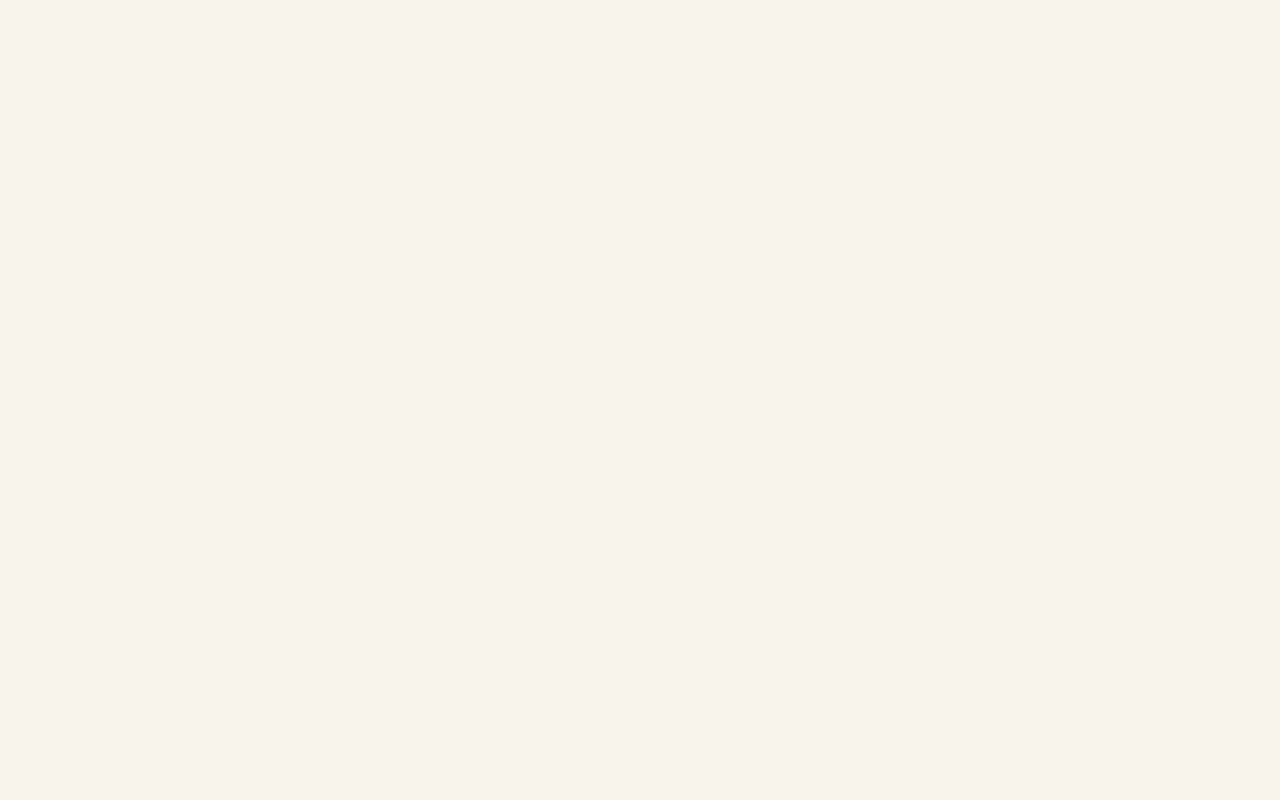
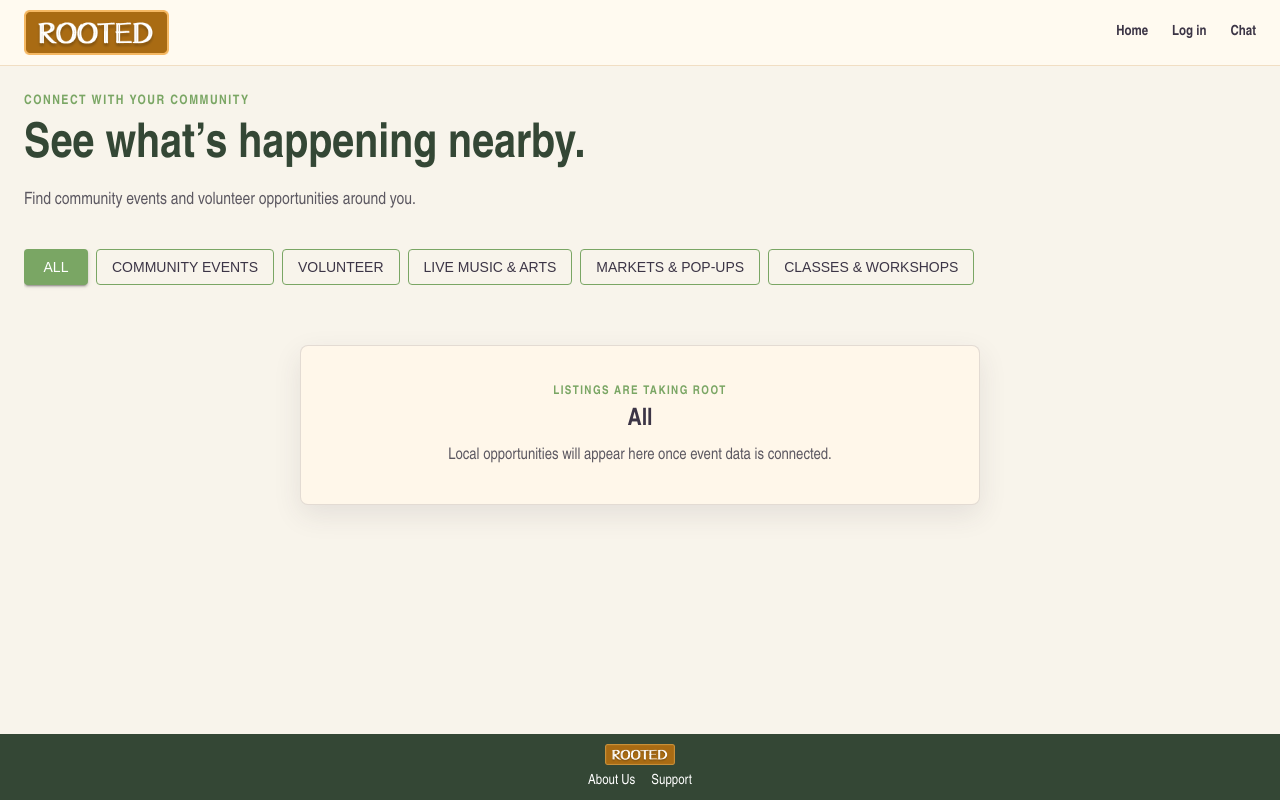
Before and after one commit to brandon-mks/RootedDeployment, a React (Vite) app in the folder client/: page /connect in a window 1280 px wide. Before the commit this address had no page. Built offline with nearby package versions, Linux system fonts and the light colour scheme.

Commit message:
Reapply "Add Connect page with community filters" (#17)
This reverts commit f0daa7d6a024d47fabd2dd18cc35734fc2fc112e.

```diff
--- a/client/src/App.jsx
+++ b/client/src/App.jsx
@@ -6,13 +6,15 @@ import LoginPage from "./pages/LoginPage";
 import AboutPage from "./pages/AboutPage";
 
 import DiscoverPage from "./components/DiscoverPage.jsx";
+import ConnectPage from "./pages/ConnectPage.jsx";
 import Chatbot from "./components/chatbot/Chatbot.jsx";
 
 function App() {
   return (
     <Routes>
       <Route path="/" element={<LandingPage />} />
-      <Route path="/discover" element={<DiscoverPage />} />
+      <Route path="/discover" element={<DiscoverPage />}/>
+      <Route path="/connect" element={<ConnectPage />} />
       <Route path="/chat" element={<Chatbot />} />
       <Route path="/login" element={<LoginPage />} />
       <Route path="/about" element={<AboutPage />} />
--- /dev/null
+++ b/client/src/pages/ConnectPage.jsx
@@ -0,0 +1,99 @@
+import { useState } from "react";
+import { Button, Stack } from "@mui/material";
+
+import Header from "../components/Header.jsx";
+import Footer from "../components/Footer.jsx";
+
+const connectFilters = [
+  { value: "all", label: "All" },
+  { value: "community_events", label: "Community Events" },
+  { value: "volunteer", label: "Volunteer" },
+  { value: "live_music_arts", label: "Live Music & Arts" },
+  { value: "markets_popups", label: "Markets & Pop-ups" },
+  { value: "classes_workshops", label: "Classes & Workshops" },
+];
+
+// Replace this empty array with API results later.
+const opportunities = [];
+
+function ConnectPage() {
+  const [selectedFilter, setSelectedFilter] = useState("all");
+
+  const selectedLabel =
+    connectFilters.find((filter) => filter.value === selectedFilter)?.label ??
+    "All";
+
+  const visibleOpportunities =
+    selectedFilter === "all"
+      ? opportunities
+      : opportunities.filter(
+          (opportunity) => opportunity.kind === selectedFilter,
+        );
+
+  return (
+    <div className="page-layout">
+      <Header />
+
+      <main className="page-content connect-page">
+        <header className="connect-page-heading">
+          <p className="hero-eyebrow">Connect with your community</p>
+          <h1>See what’s happening nearby.</h1>
+          <p>
+            Find community events and volunteer opportunities around you.
+          </p>
+        </header>
+
+        <Stack
+          direction="row"
+          spacing={1}
+          className="connect-filters"
+        >
+          {connectFilters.map((filter) => {
+            const isSelected = selectedFilter === filter.value;
+
+            return (
+              <Button
+                key={filter.value}
+                type="button"
+                variant={isSelected ? "contained" : "outlined"}
+                onClick={() => setSelectedFilter(filter.value)}
+                className="connect-filter-button"
+                sx={{
+                  flexShrink: 0,
+                  borderColor: "var(--rooted-green)",
+                  color: isSelected ? "white" : "var(--rooted-plum)",
+                  backgroundColor: isSelected
+                    ? "var(--rooted-green)"
+                    : "transparent",
+                  "&:hover": {
+                    borderColor: "var(--rooted-green)",
+                    backgroundColor: isSelected
+                      ? "var(--rooted-dark-green)"
+                      : "rgba(122, 166, 100, 0.1)",
+                  },
+                }}
+              >
+                {filter.label}
+              </Button>
+            );
+          })}
+        </Stack>
+
+        {visibleOpportunities.length === 0 && (
+          <section className="connect-empty-state" aria-live="polite">
+            <p className="connect-empty-eyebrow">Listings are taking root</p>
+            <h2>{selectedLabel}</h2>
+            <p>
+              Local opportunities will appear here once event data is
+              connected.
+            </p>
+          </section>
+        )}
+      </main>
+
+      <Footer />
+    </div>
+  );
+}
+
+export default ConnectPage;
--- a/client/src/style.css
+++ b/client/src/style.css
@@ -703,6 +703,82 @@ a {
 }
 
 /* ==============================
+   Connect Page
+============================== */
+
+.connect-page-heading {
+  max-width: 720px;
+  padding-top: 28px;
+}
+
+.connect-page-heading .hero-eyebrow {
+  margin: 0 0 12px;
+}
+
+.connect-page-heading h1 {
+  margin: 0 0 14px;
+  color: var(--rooted-dark-green);
+
+  /* Responsive heading: minimum 32px, scales with screen width, maximum 48px */
+  font-size: clamp(32px, 4vw, 48px);
+  line-height: 1.08;
+}
+
+.connect-page-heading > p:last-child {
+  margin: 0;
+  color: #5c5861;
+  font-size: 17px;
+  line-height: 1.6;
+}
+
+.connect-filters {
+  margin: 34px 0;
+  padding-bottom: 8px;
+  overflow-x: auto;
+}
+
+.connect-empty-state {
+  max-width: 680px;
+  margin: 52px auto 0;
+  padding: 38px;
+  text-align: center;
+  border: 1px solid rgba(60, 53, 70, 0.14);
+  border-radius: 8px;
+  background: #fff7ea;
+  box-shadow: 0 10px 28px rgba(60, 53, 70, 0.1);
+}
+
+.connect-empty-eyebrow {
+  margin: 0 0 8px;
+  color: var(--rooted-green);
+  font-size: 12px;
+  font-weight: 700;
+  letter-spacing: 1.4px;
+  text-transform: uppercase;
+}
+
+.connect-empty-state h2 {
+  margin: 0;
+  color: var(--rooted-plum);
+}
+
+.connect-empty-state p:last-child {
+  margin: 12px 0 0;
+  color: #5c5861;
+}
+
+@media (max-width: 600px) {
+  .connect-page-heading > p:last-child {
+    font-size: 16px;
+  }
+
+  .connect-empty-state {
+    margin-top: 32px;
+    padding: 28px 20px;
+  }
+}
+
+/* ==============================
    Footer
 ============================== */
 .footer-navigation {
```
